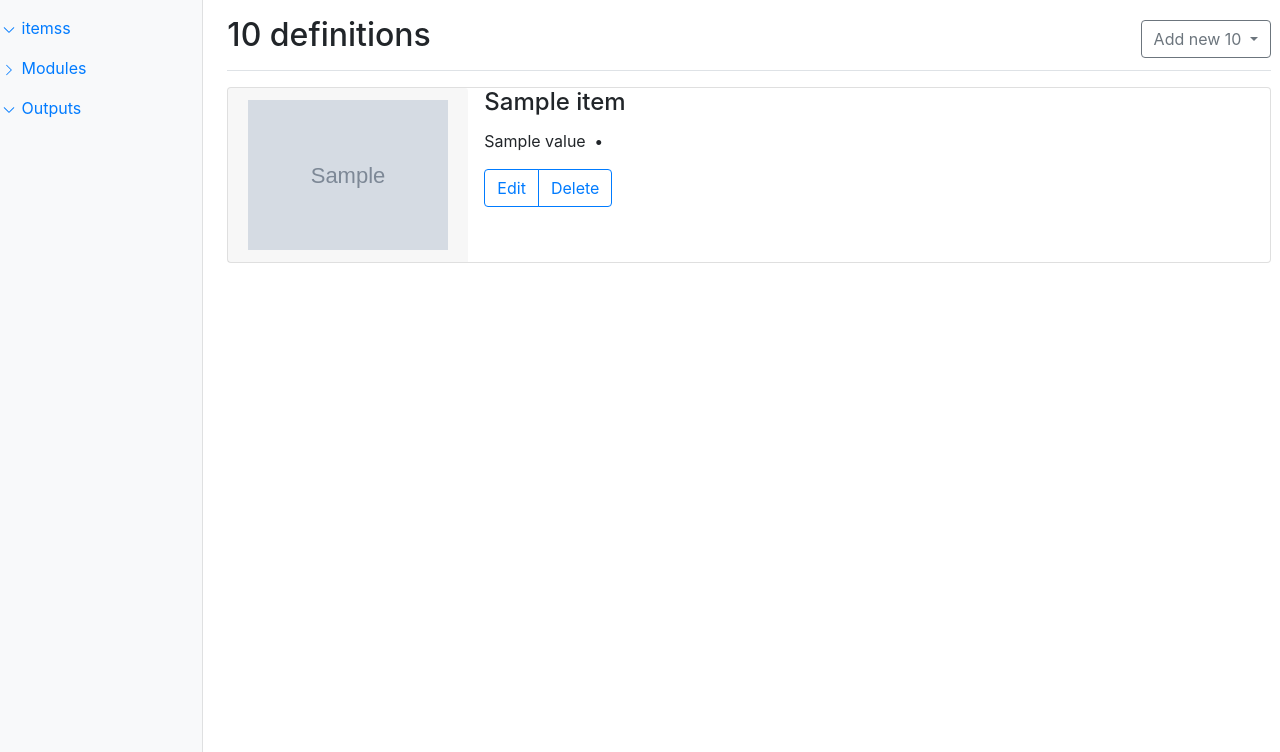
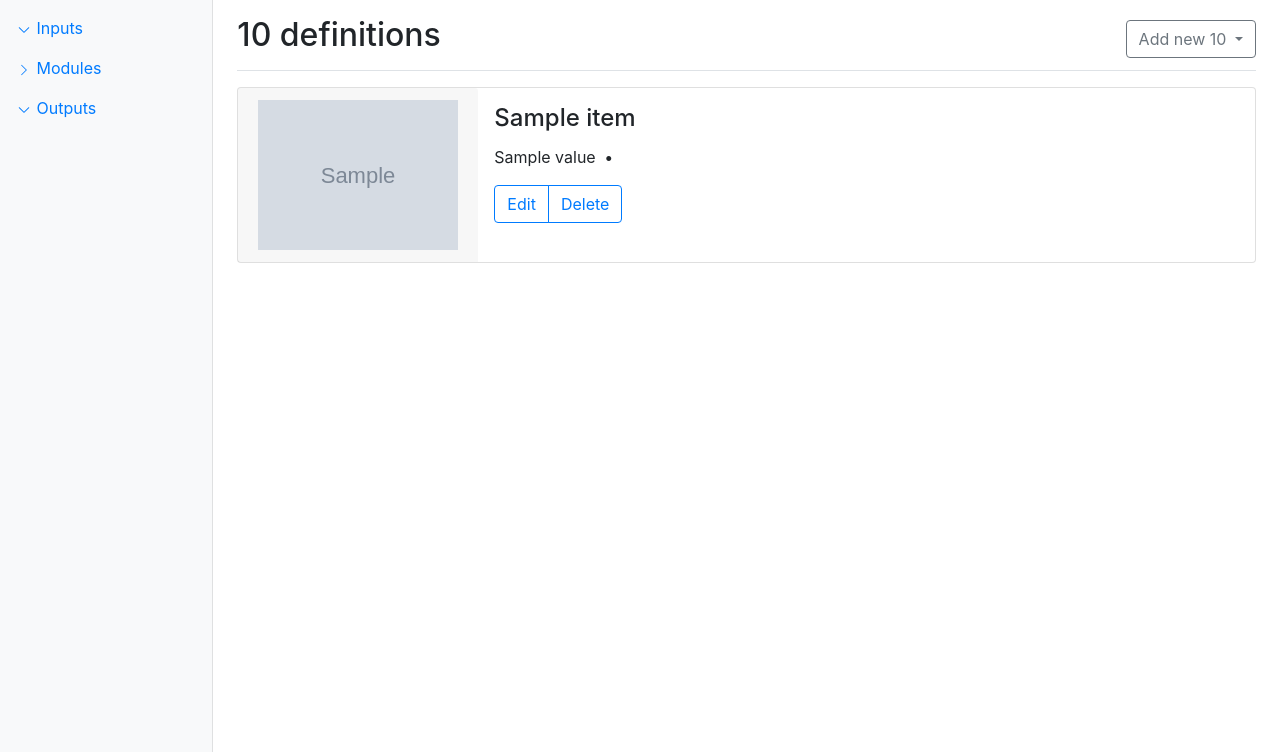
Before and after one commit to adambaumeister/panhit, a Flask app: template templates/config.html in a window 1280 px wide. Shown: the part 56-808 px from the top of the page. Run offline with Flask 2, Linux system fonts and the light colour scheme; the template is opened without the code that fills it: most values are stand-ins (such as "Sample title", 1, 10 or a date in 2020); grey boxes marked "Sample" are stand-in pictures; some libraries are stand-ins or nearby versions.

Commit message:
Fixed row alignment an dmargins within config page

```diff
--- a/static/styles.css
+++ b/static/styles.css
@@ -12,3 +12,10 @@
   overflow-x: hidden;
   overflow-y: auto; /* Scrollable contents if viewport is shorter than content. */
 }
+
+.row-special {
+    display: -ms-flexbox;
+    display: flex;
+    -ms-flex-wrap: wrap;
+    flex-wrap: wrap;
+}
--- a/templates/config.html
+++ b/templates/config.html
@@ -1,18 +1,18 @@
 {% extends "wrapper.html" %}
 {% block content %}
-<div class="row">
+<div class="row-special">
     <nav class="col-md-2 d-none d-md-block bg-light sidebar">
         <div class="sidebar-sticky">
             <ul class="nav flex-column">
                 <li class="nav-item">
-                    <a class="nav-link active" href="/config/items">
+                    <a class="nav-link active" href="/config/input">
                         <svg class="bi bi-chevron-down" width="1em" height="1em" viewBox="0 0 20 20" fill="currentColor"
                              xmlns="http://www.w3.org/2000/svg">
                             <path fill-rule="evenodd"
                                   d="M3.646 6.646a.5.5 0 01.708 0L10 12.293l5.646-5.647a.5.5 0 01.708.708l-6 6a.5.5 0 01-.708 0l-6-6a.5.5 0 010-.708z"
                                   clip-rule="evenodd"></path>
                         </svg>
-                        itemss
+                        Inputs
                     </a>
                 </li>
 
@@ -55,7 +55,7 @@
                 </button>
                 <div class="dropdown-menu" aria-labelledby="dropdownMenuButton">
                     {% for item_type, item_obj in item_types.items() %}
-                    <a class="dropdown-item add-item" data-type="{{ config_type }}">{{ item_obj.pretty_name }}</a>
+                    <a class="dropdown-item add-item" data-type="{{ config_type }}" data-module="{{ item_type }}">{{ item_obj.pretty_name }}</a>
                     {% endfor %}
                 </div>
             </div>
@@ -66,7 +66,7 @@
             <div class="card-header border-0">
                 <img src="{{ url_for('static', filename=item.image) }}" width="200px" alt="">
             </div>
-            <div class="card-block px-3">
+            <div class="card-block p-3">
                 <h4 class="card-title">{{ item.name }}</h4>
                 <p class="card-text">
                     {% for key, value in item.module_options.get_all_nice().items() %}
```
